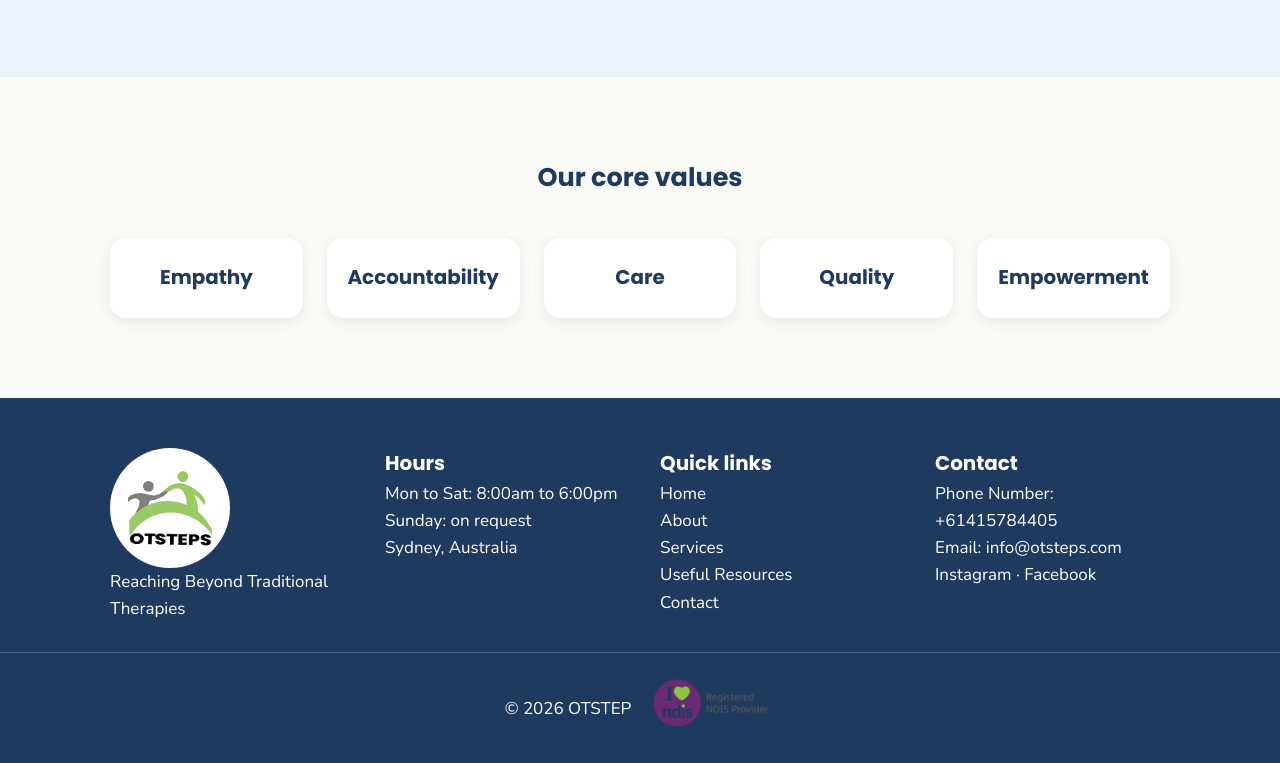
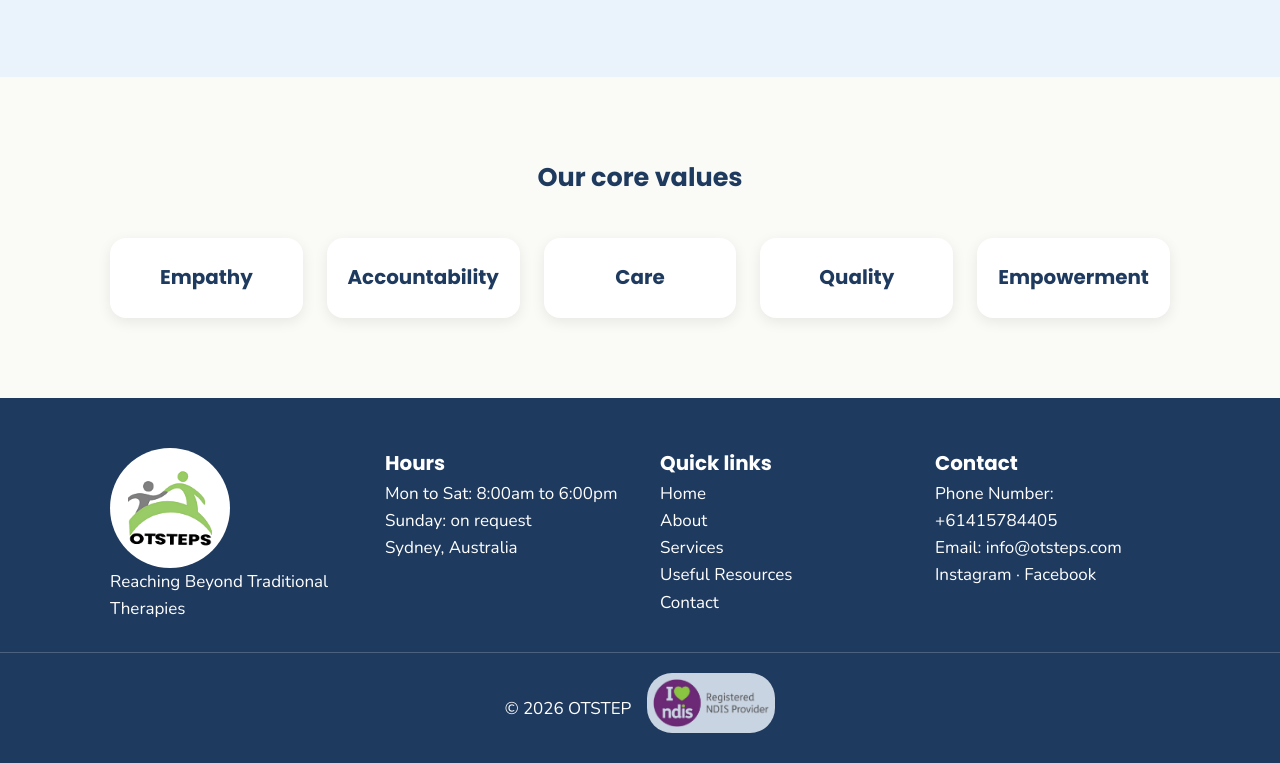
Before and after one commit to Developer-Coder1/OTSteps, a plain HTML site: page index.html in a window 1280 px wide. Shown: the part 2881-3644 px from the top of the page. Drawn offline with nearby package versions, Linux system fonts and the light colour scheme.

Commit message:
Style the ndis logo It was almost invisible

```diff
--- a/css/style.css
+++ b/css/style.css
@@ -387,6 +387,8 @@ section[id] { scroll-margin-top: 20px; }
   width: auto;
   display: block;
   margin-bottom: 10px;
+  background-color: #c9d4e2;
+  border-radius: 25px;
 }
 
 @media (max-width: 768px) {
```
